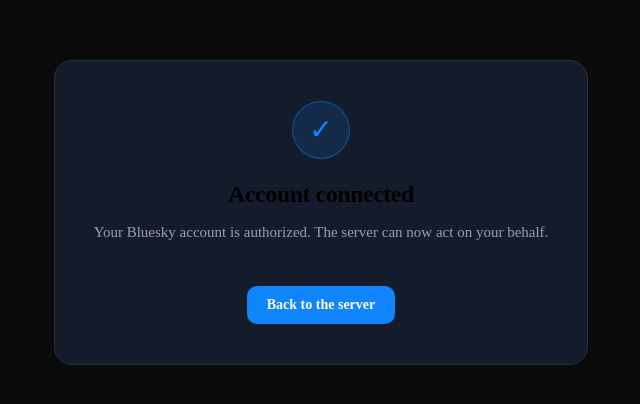
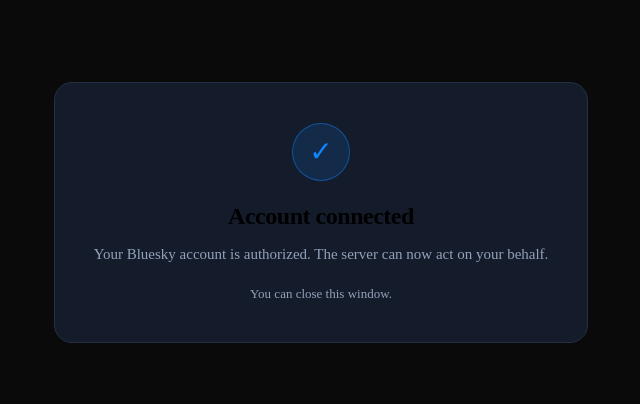
Before and after one commit to pmcostadev/bluesky, a Next.js app: page /connected in a window 1280 px wide. Shown: the part 212-616 px from the top of the page, without its empty margins (319-959 px from the left). Built offline with nearby package versions, Linux system fonts and the light colour scheme.

Commit message:
Close the popup unconditionally: COOP nulls window.opener

```diff
--- a/app/connected/page.tsx
+++ b/app/connected/page.tsx
@@ -8,49 +8,84 @@
  * Composio appends ?status=success&connected_account_id=... (snake_case via
  * link(), camelCase via the legacy initiate()), so both spellings are read.
  *
- * If this page was opened as a popup it closes itself, which is the behaviour
- * the Composio dashboard never gave us.
+ * ---
+ * Why this page does NOT check window.opener before closing itself:
+ *
+ * Composio's pages send Cross-Origin-Opener-Policy: same-origin. When a popup
+ * navigates through a COOP document, the browser severs the opener relationship
+ * for the remaining life of that window: window.opener is null here even though
+ * the window really was opened by script, and the opener's own handle to this
+ * window starts reporting closed === true.
+ *
+ * Gating auto-close behind window.opener therefore disabled it in exactly the
+ * case it was written for. Self-closing still works after severance, so this
+ * page always attempts it, tells anyone listening through every channel that
+ * survives, and only falls back to a manual button if the browser refuses.
  */
+
+const CHANNEL = 'bluesky-mcp-connect';
+
 export default function Connected() {
-  const [countdown, setCountdown] = useState(3);
-  const [isPopup, setIsPopup] = useState(false);
   const [status, setStatus] = useState<'success' | 'failed' | 'unknown'>('unknown');
   const [accountId, setAccountId] = useState<string | null>(null);
+  const [stuck, setStuck] = useState(false);
 
   useEffect(() => {
     const p = new URLSearchParams(window.location.search);
     const raw = (p.get('status') ?? '').toLowerCase();
-    setStatus(raw === 'success' ? 'success' : raw === 'failed' ? 'failed' : 'unknown');
-    setAccountId(p.get('connected_account_id') ?? p.get('connectedAccountId'));
+    const resolved = raw === 'success' ? 'success' : raw === 'failed' ? 'failed' : 'unknown';
+    const id = p.get('connected_account_id') ?? p.get('connectedAccountId');
 
-    // window.opener is set when we were opened by another window.
-    const popup = Boolean(window.opener && window.opener !== window);
-    setIsPopup(popup);
+    setStatus(resolved);
+    setAccountId(id);
 
-    if (!popup) return;
+    const payload = {
+      source: 'bluesky-mcp',
+      type: 'composio-connected',
+      status: raw || 'unknown',
+      connectedAccountId: id
+    };
 
-    // Let the opener know, in case it wants to refresh state.
+    // 1. Same-origin openers and tabs. Survives COOP severance because it does
+    //    not depend on a window handle.
     try {
-      window.opener.postMessage(
-        { source: 'bluesky-mcp', type: 'composio-connected', status: raw },
-        '*'
-      );
+      new BroadcastChannel(CHANNEL).postMessage(payload);
     } catch {
-      // cross-origin opener; the close below still works
+      // BroadcastChannel unsupported
     }
 
-    const tick = window.setInterval(() => {
-      setCountdown((n) => {
-        if (n <= 1) {
-          window.clearInterval(tick);
-          window.close();
-          return 0;
-        }
-        return n - 1;
-      });
-    }, 1000);
+    // 2. Storage event, for same-origin listeners without BroadcastChannel.
+    try {
+      window.localStorage.setItem(CHANNEL, JSON.stringify({ ...payload, at: Date.now() }));
+    } catch {
+      // storage blocked
+    }
 
-    return () => window.clearInterval(tick);
+    // 3. postMessage, for the cross-origin opener when it did survive.
+    try {
+      window.opener?.postMessage(payload, '*');
+    } catch {
+      // opener severed or cross-origin
+    }
+
+    // Then close. No opener check: see the note above.
+    const attempt = () => {
+      try {
+        window.close();
+      } catch {
+        // not script-closable
+      }
+    };
+
+    attempt();
+    const retry = window.setTimeout(attempt, 400);
+    // If we are still rendering after this, the browser refused to close us.
+    const giveUp = window.setTimeout(() => setStuck(true), 1400);
+
+    return () => {
+      window.clearTimeout(retry);
+      window.clearTimeout(giveUp);
+    };
   }, []);
 
   const failed = status === 'failed';
@@ -76,15 +111,10 @@
           </p>
         )}
 
-        {isPopup ? (
-          <p className="meta">
-            closing this window in {countdown}
-            {countdown === 1 ? ' second' : ' seconds'}\u2026
-          </p>
+        {stuck ? (
+          <p className="meta">You can close this window.</p>
         ) : (
-          <a className="btn" href="/">
-            Back to the server
-          </a>
+          <p className="meta">Closing\u2026</p>
         )}
       </div>
 
@@ -147,20 +177,6 @@
           color: #eef3fb;
           word-break: break-all;
         }
-        .btn {
-          display: inline-block;
-          margin-top: 22px;
-          padding: 11px 20px;
-          border-radius: 10px;
-          background: #1185fe;
-          color: #fff;
-          text-decoration: none;
-          font-size: 14px;
-          font-weight: 600;
-        }
-        .btn:hover {
-          background: #3aa0ff;
-        }
       `}</style>
     </main>
   );
```
